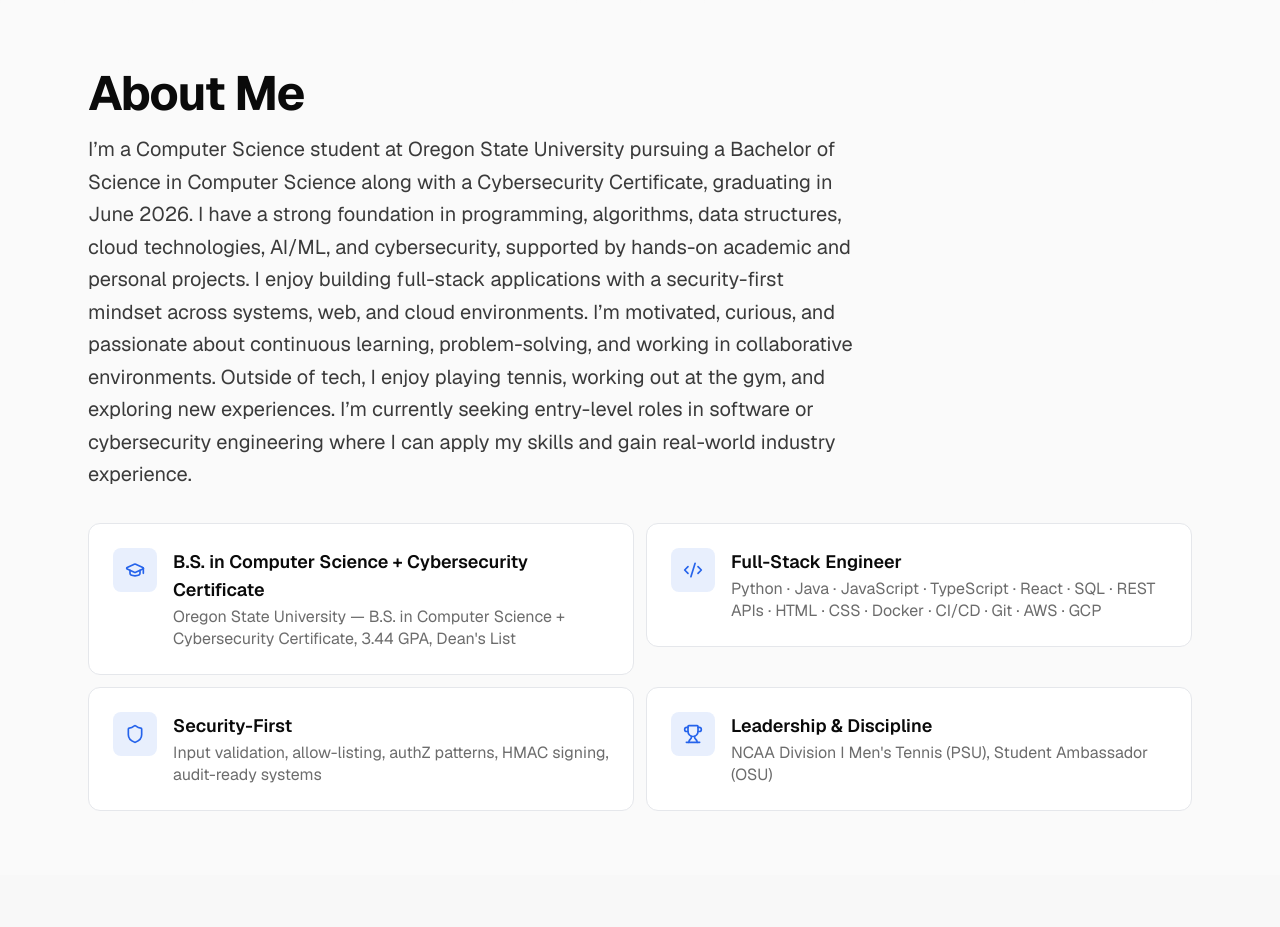
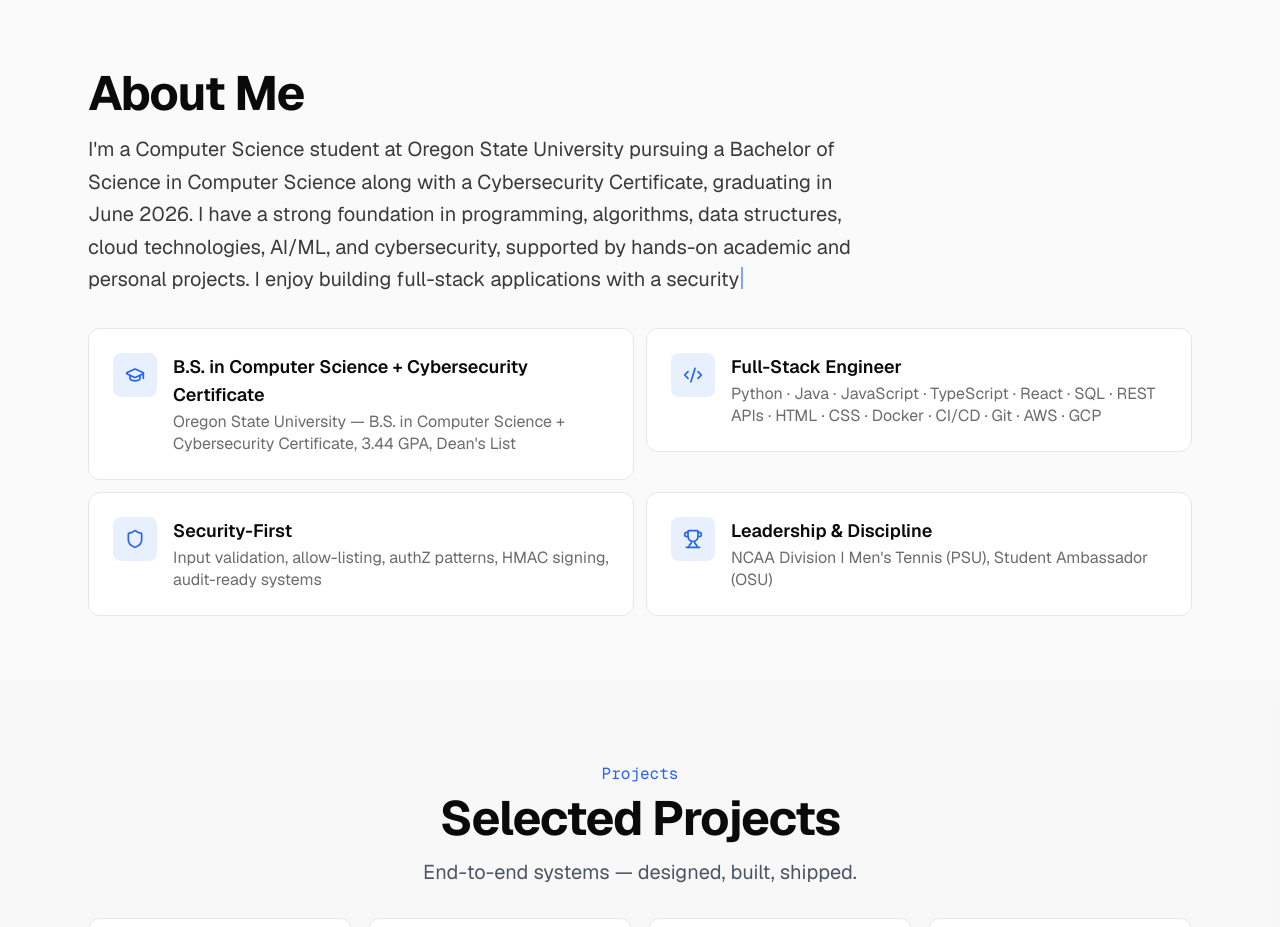
Before and after one commit to Vuand/andrew-vu-portfolio, a Next.js app: page / in a window 1280 px wide. Shown: the part 820-1747 px from the top of the page. Built offline with nearby package versions, Linux system fonts and the light colour scheme.

Commit message:
Animation for About me Section

```diff
--- a/src/components/sections/recruiter-tldr.tsx
+++ b/src/components/sections/recruiter-tldr.tsx
@@ -8,6 +8,7 @@ import {
 } from "lucide-react";
 import { motion } from "framer-motion";
 import { Stagger, StaggerItem } from "@/components/ui/motion-wrapper";
+import { TypewriterText } from "@/components/ui/typewriter-text";
 
 const signals = [
   {
@@ -47,21 +48,12 @@ export function RecruiterTLDR() {
           <h2 className="text-4xl font-bold tracking-tight text-foreground md:text-5xl">
             About Me
           </h2>
-          <p className="mt-4 text-lg leading-relaxed text-foreground/80 md:text-xl">
-            I&rsquo;m a Computer Science student at Oregon State University pursuing
-            a Bachelor of Science in Computer Science along with a Cybersecurity
-            Certificate, graduating in June 2026. I have a strong foundation in
-            programming, algorithms, data structures, cloud technologies, AI/ML,
-            and cybersecurity, supported by hands-on academic and personal
-            projects. I enjoy building full-stack applications with a
-            security-first mindset across systems, web, and cloud environments.
-            I&rsquo;m motivated, curious, and passionate about continuous learning,
-            problem-solving, and working in collaborative environments. Outside
-            of tech, I enjoy playing tennis, working out at the gym, and
-            exploring new experiences. I&rsquo;m currently seeking entry-level roles
-            in software or cybersecurity engineering where I can apply my skills
-            and gain real-world industry experience.
-          </p>
+          <TypewriterText
+            text="I'm a Computer Science student at Oregon State University pursuing a Bachelor of Science in Computer Science along with a Cybersecurity Certificate, graduating in June 2026. I have a strong foundation in programming, algorithms, data structures, cloud technologies, AI/ML, and cybersecurity, supported by hands-on academic and personal projects. I enjoy building full-stack applications with a security-first mindset across systems, web, and cloud environments. I'm motivated, curious, and passionate about continuous learning, problem-solving, and working in collaborative environments. Outside of tech, I enjoy playing tennis, working out at the gym, and exploring new experiences. I'm currently seeking entry-level roles in software or cybersecurity engineering where I can apply my skills and gain real-world industry experience."
+            className="mt-4 text-lg leading-relaxed text-foreground/80 md:text-xl"
+            speed={6}
+            startDelay={150}
+          />
         </motion.div>
 
         {/* Signal cards */}
--- /dev/null
+++ b/src/components/ui/typewriter-text.tsx
@@ -0,0 +1,90 @@
+"use client";
+
+import { useEffect, useState, useRef, useCallback } from "react";
+import { useInView } from "framer-motion";
+import { cn } from "@/lib/utils";
+
+interface TypewriterTextProps {
+  text: string;
+  className?: string;
+  speed?: number;
+  startDelay?: number;
+  cursor?: boolean;
+}
+
+export function TypewriterText({
+  text,
+  className,
+  speed = 18,
+  startDelay = 200,
+  cursor = true,
+}: TypewriterTextProps) {
+  const containerRef = useRef<HTMLParagraphElement>(null);
+  const [displayed, setDisplayed] = useState("");
+  const [started, setStarted] = useState(false);
+  const [done, setDone] = useState(false);
+  const charIndex = useRef(0);
+  const rafRef = useRef(0);
+  const lastTime = useRef(0);
+
+  const isInView = useInView(containerRef, { once: true, margin: "-80px" });
+
+  // Respect prefers-reduced-motion
+  const [prefersReduced, setPrefersReduced] = useState(false);
+  useEffect(() => {
+    setPrefersReduced(
+      window.matchMedia("(prefers-reduced-motion: reduce)").matches
+    );
+  }, []);
+
+  // Start after delay once in view
+  useEffect(() => {
+    if (!isInView) return;
+    if (prefersReduced) {
+      setDisplayed(text);
+      setDone(true);
+      setStarted(true);
+      return;
+    }
+    const timer = setTimeout(() => setStarted(true), startDelay);
+    return () => clearTimeout(timer);
+  }, [isInView, startDelay, prefersReduced, text]);
+
+  const animate = useCallback(
+    (timestamp: number) => {
+      if (charIndex.current >= text.length) {
+        setDisplayed(text);
+        setDone(true);
+        return;
+      }
+
+      if (timestamp - lastTime.current < speed) {
+        rafRef.current = requestAnimationFrame(animate);
+        return;
+      }
+      lastTime.current = timestamp;
+
+      charIndex.current += 1;
+      setDisplayed(text.slice(0, charIndex.current));
+      rafRef.current = requestAnimationFrame(animate);
+    },
+    [text, speed]
+  );
+
+  useEffect(() => {
+    if (!started || prefersReduced) return;
+    charIndex.current = 0;
+    lastTime.current = 0;
+    rafRef.current = requestAnimationFrame(animate);
+    return () => cancelAnimationFrame(rafRef.current);
+  }, [started, animate, prefersReduced]);
+
+  return (
+    <p ref={containerRef} className={cn(className)} aria-label={text}>
+      {started ? displayed : "\u00A0"}
+      {cursor && started && !done && (
+        <span className="ml-0.5 inline-block h-[1.1em] w-[2px] translate-y-[0.15em] animate-pulse bg-accent" />
+      )}
+    </p>
+  );
+}
```
